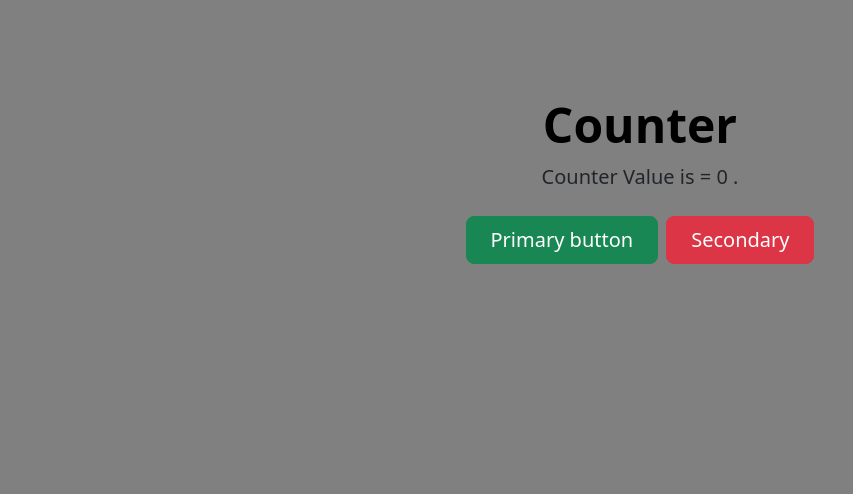
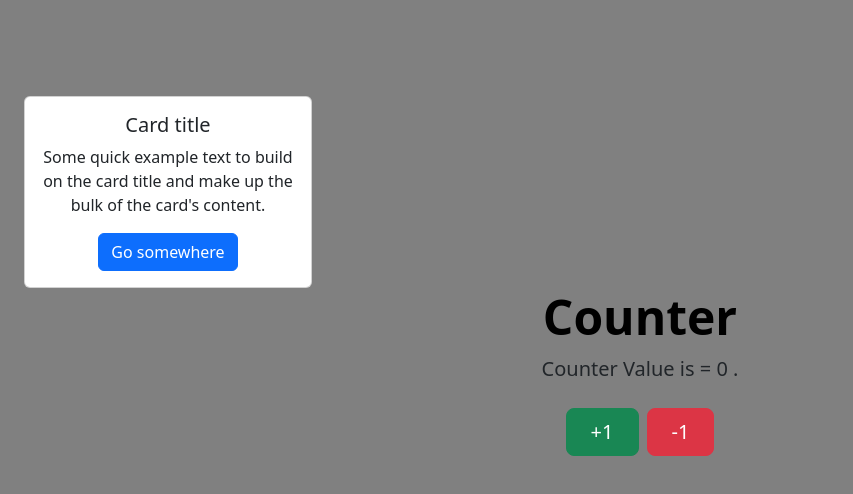
Before and after one commit to CoolShivas/002--Counter_React_Redux, a React (Vite) app in the folder counter_react_redux/: page / in a window 1280 px wide. Shown: the top 494 px of the page, without its empty margins (0-853 px from the left). Built offline with nearby package versions, Linux system fonts and the light colour scheme.

Commit message:
Adding Modal or Card

```diff
--- a/counter_react_redux/src/App.jsx
+++ b/counter_react_redux/src/App.jsx
@@ -1,10 +1,13 @@
+import Modal from "./components/Modal";
 import Buttons from "./components/Buttons";
 import DisplayValue from "./components/DisplayValue";
 import Header from "./components/Header";
 
 const App = () => {
   return (
+
     <div className="px-4 py-5 my-5 text-center">
+      <Modal></Modal>
       <Header></Header>
       <div className="col-lg-6 mx-auto">
         <DisplayValue></DisplayValue>
--- a/counter_react_redux/src/components/Buttons.jsx
+++ b/counter_react_redux/src/components/Buttons.jsx
@@ -3,8 +3,12 @@ import React from 'react'
 const Buttons = () => {
     return (
         <>
-            <button type="button" className="btn btn-success btn-lg px-4 gap-3">Primary button</button>
-            <button type="button" className="btn btn-danger btn-lg px-4">Secondary</button>
+            <button type="button" className="btn btn-success btn-lg px-4 gap-3">
+                +1
+            </button>
+            <button type="button" className="btn btn-danger btn-lg px-4">
+                -1
+            </button>
         </>
     )
 }
--- /dev/null
+++ b/counter_react_redux/src/components/Modal.jsx
@@ -0,0 +1,16 @@
+
+
+const Modal = () => {
+    return (
+        <div class="card" style={{ width: "18rem" }}>
+
+            <div class="card-body">
+                <h5 class="card-title">Card title</h5>
+                <p class="card-text">Some quick example text to build on the card title and make up the bulk of the card's content.</p>
+                <a href="#" class="btn btn-primary">Go somewhere</a>
+            </div>
+        </div>
+    )
+}
+
+export default Modal;
```
